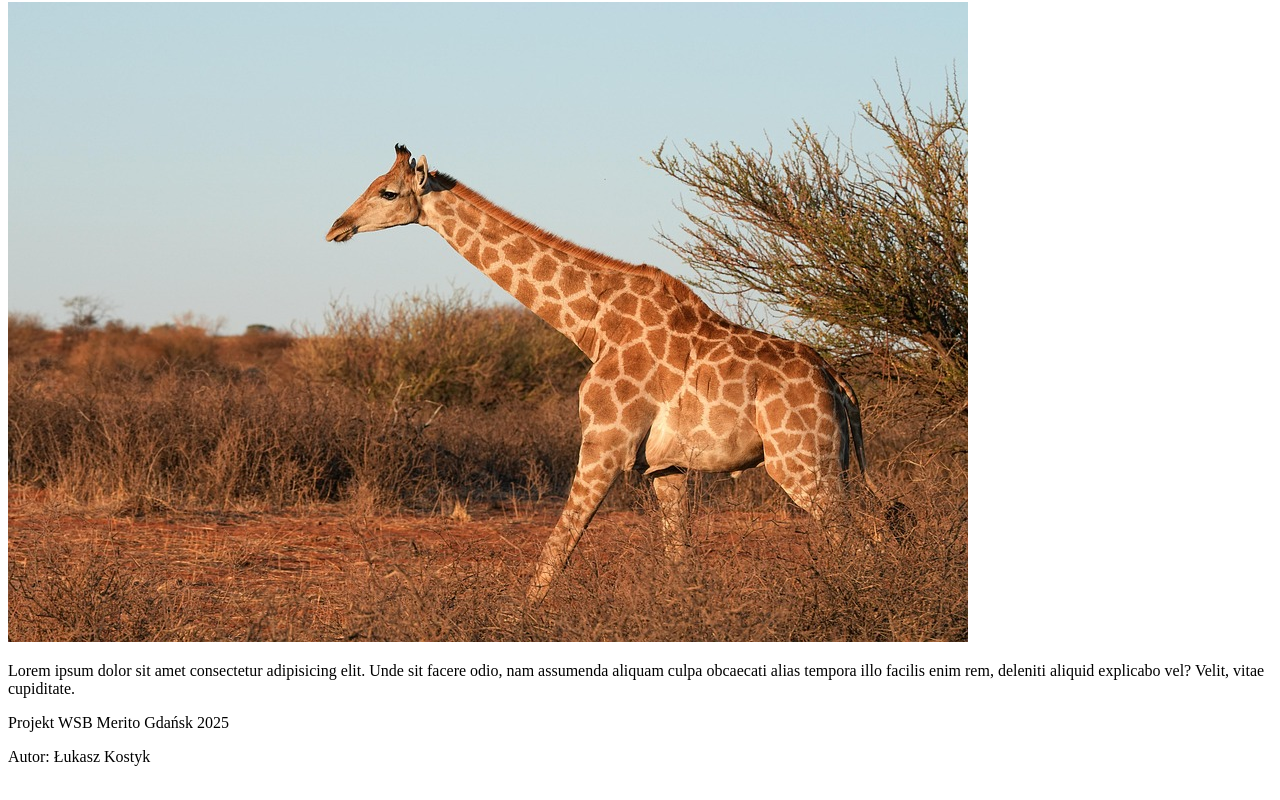
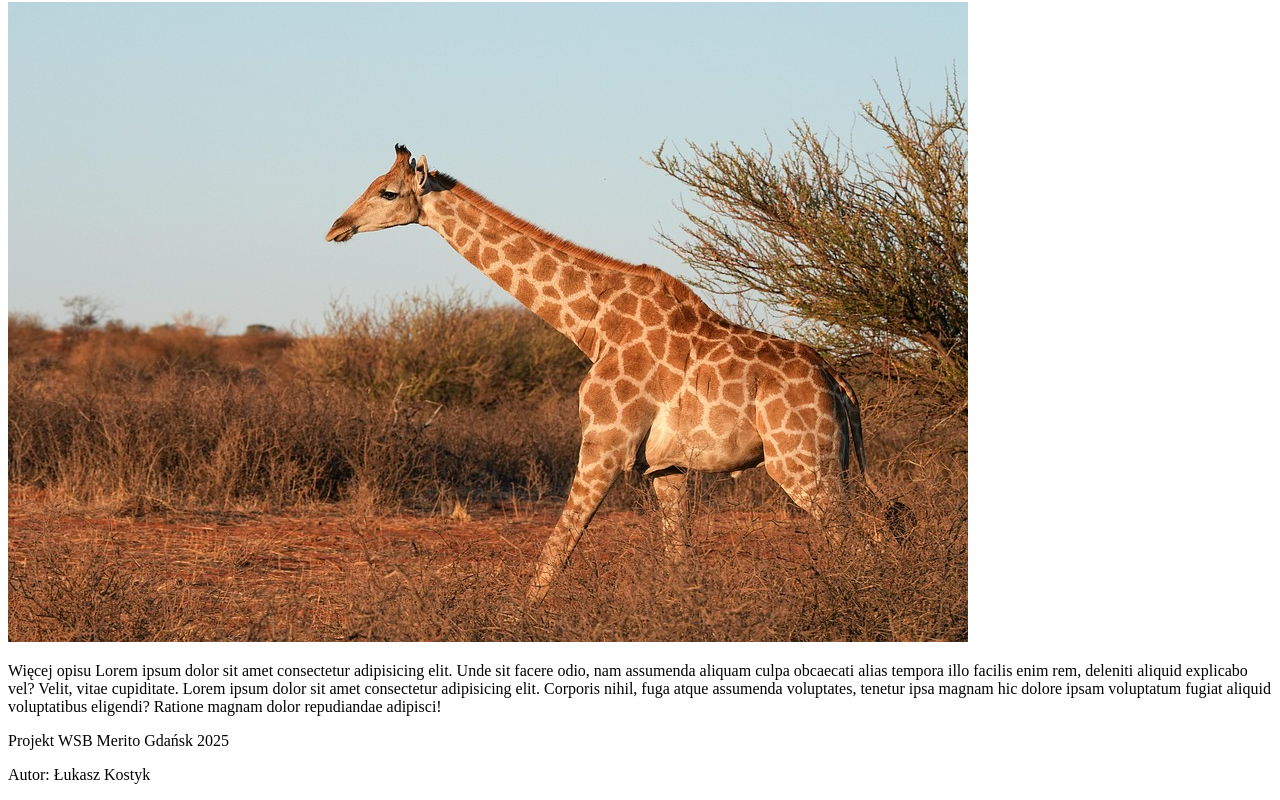
Before and after one commit to LukaszK9/Projekt, a plain HTML site: page index.html in a window 1280 px wide. Shown: the part 1841-2641 px from the top of the page. Drawn offline with Linux system fonts and the light colour scheme.

```diff
--- a/index.html
+++ b/index.html
@@ -29,7 +29,7 @@
         <section>
             <h2> TYGRYS </h2>
             <img src="./img/zyrafa.jpg" alt="Zdjęcie lwa na sawannie">
-            <p> Lorem ipsum dolor sit amet consectetur adipisicing elit. Unde sit facere odio, nam assumenda aliquam culpa obcaecati alias tempora illo facilis enim rem, deleniti aliquid explicabo vel? Velit, vitae cupiditate. </p>
+            <p> Więcej opisu Lorem ipsum dolor sit amet consectetur adipisicing elit. Unde sit facere odio, nam assumenda aliquam culpa obcaecati alias tempora illo facilis enim rem, deleniti aliquid explicabo vel? Velit, vitae cupiditate. Lorem ipsum dolor sit amet consectetur adipisicing elit. Corporis nihil, fuga atque assumenda voluptates, tenetur ipsa magnam hic dolore ipsam voluptatum fugiat aliquid voluptatibus eligendi? Ratione magnam dolor repudiandae adipisci! </p>
         </section>
     </main>
     <footer>
```
